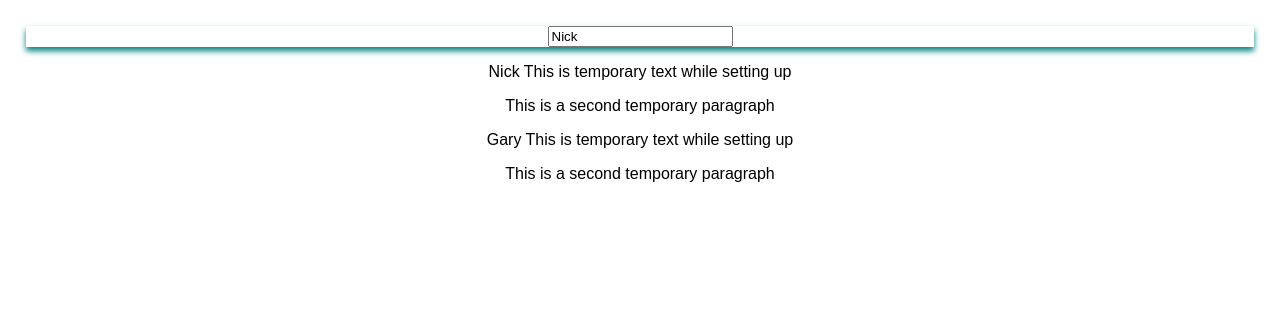
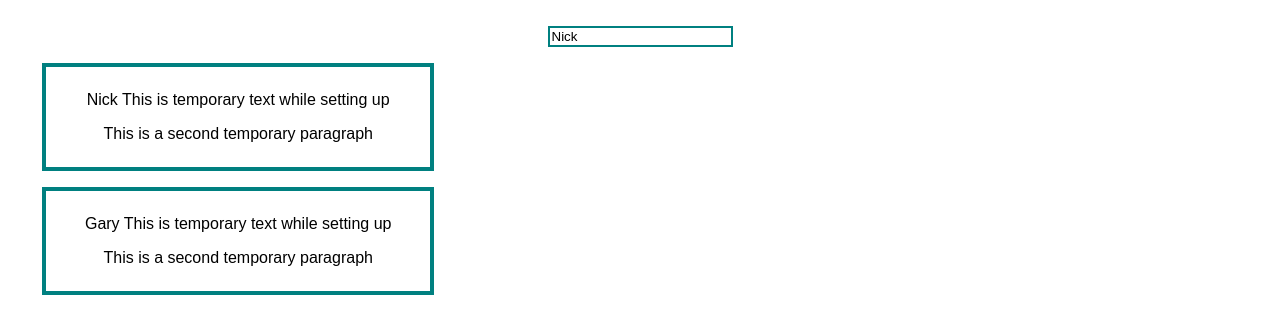
Before and after one commit to nwmbutler/udemy_assignment1, a React (Create React App) app: page / in a window 1280 px wide. Shown: the top 334 px of the page. Built offline with nearby package versions, Linux system fonts and the light colour scheme.

Commit message:
playing with styling

```diff
--- a/src/App.js
+++ b/src/App.js
@@ -20,7 +20,7 @@ class App extends Component {
           currentUser={this.state.username}
         />
         <UserOutput username={this.state.username} />
-        <UserOutput username="Gary" />
+        <UserOutput username="Gary"/>
       </div>
     );
   }
--- a/src/User/UserInput.css
+++ /dev/null
@@ -1,3 +0,0 @@
-.Box {
-  box-shadow: 0 4px 6px teal;
-}
--- a/src/User/UserInput.js
+++ b/src/User/UserInput.js
@@ -1,10 +1,17 @@
 import React from 'react';
-import './UserInput.css';
 
 const userInput = (props) => {
+    const inputStyle = {
+        border: '2px solid teal'
+    };
+
     return (
         <div className="Box">
-          <input type="text" onChange={props.changed} value={props.currentUser}/>
+          <input
+            style={inputStyle}
+            type="text"
+            onChange={props.changed}
+            value={props.currentUser}/>
         </div>
     )
 };
--- /dev/null
+++ b/src/User/UserOutput.css
@@ -0,0 +1,7 @@
+.UserOutput {
+    width: 30%;
+    padding: 8px;
+    margin: 16px;
+    border: 4px solid teal;
+    text-align: center;
+}
--- a/src/User/UserOutput.js
+++ b/src/User/UserOutput.js
@@ -1,9 +1,9 @@
 import React from 'react';
-import '../App.css';
+import './UserOutput.css';
 
 const userOutput = (props) => {
     return (
-         <div>
+         <div className="UserOutput">
             <p>
               {props.username} This is temporary text while setting up
             </p>
```
